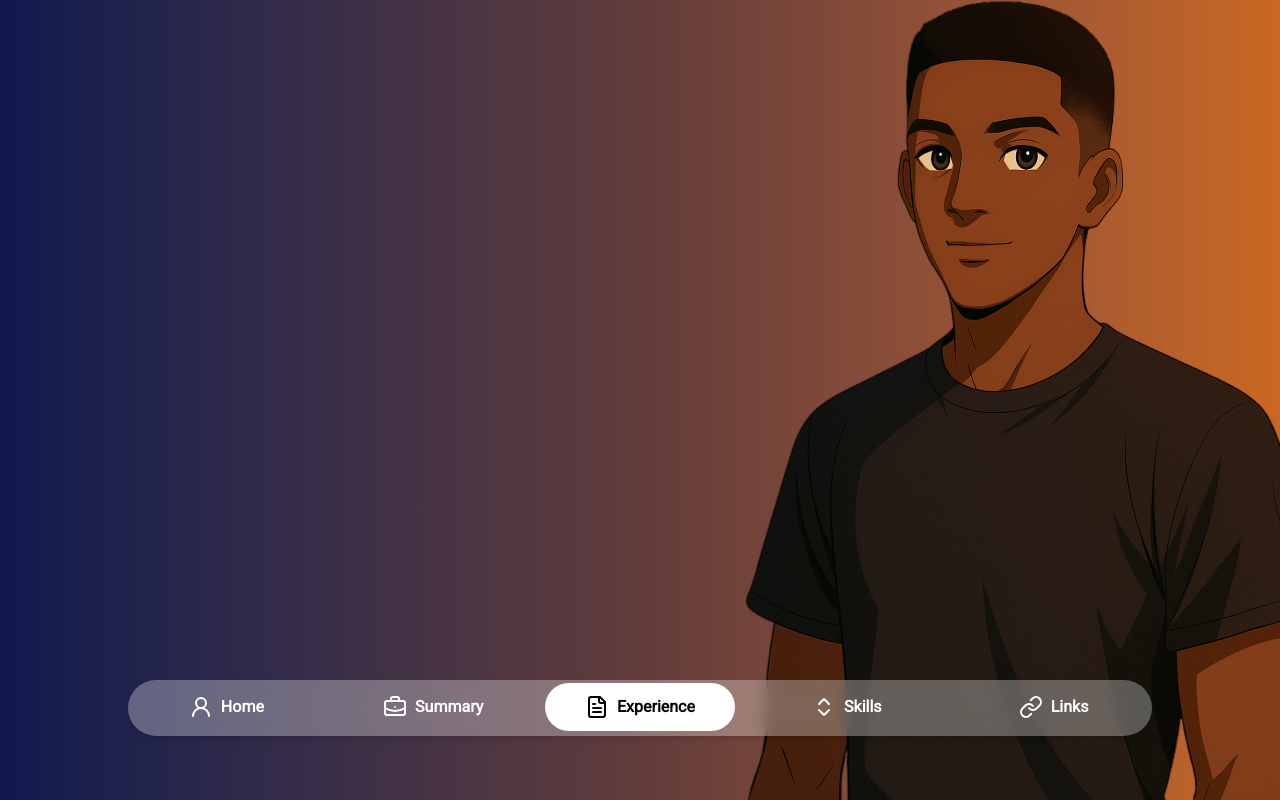
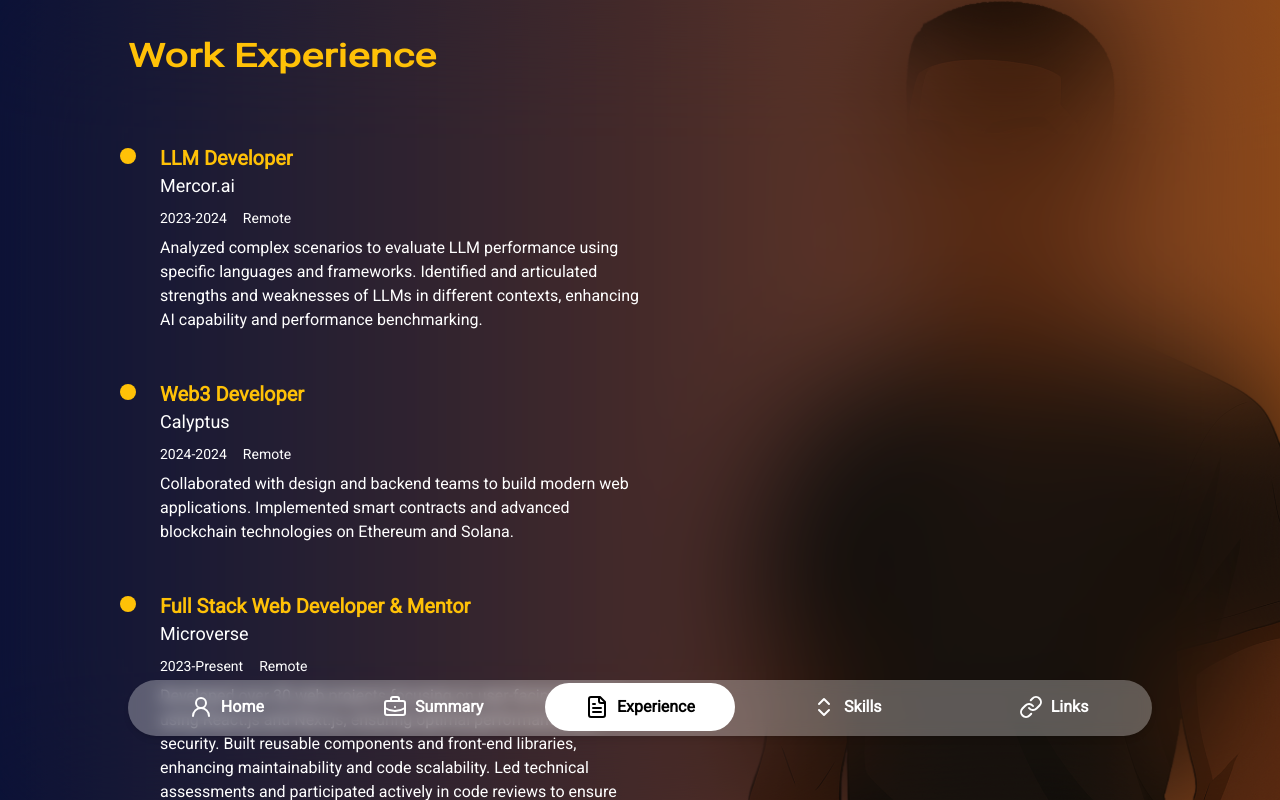
Before and after one commit to Booze33/tebe-folio, a Next.js app: page / in a window 1280 px wide. Both pictures are taken after a click on the button "Experience". Built offline with nearby package versions, Linux system fonts and the light colour scheme.

Commit message:
update experience section

```diff
--- a/components/tabs/Experience.tsx
+++ b/components/tabs/Experience.tsx
@@ -1,9 +1,99 @@
-const Experience = () => {
+"use client";
+
+import React, { useRef } from "react";
+import { motion, useScroll } from "framer-motion";
+import { ScrollArea } from "@/components/ui/scroll-area"
+
+const experiences = [
+  {
+    position: "LLM Developer",
+    company: "Mercor.ai",
+    time: "2023-2024",
+    address: "Remote",
+    description: "Analyzed complex scenarios to evaluate LLM performance using specific languages and frameworks. Identified and articulated strengths and weaknesses of LLMs in different contexts, enhancing AI capability and performance benchmarking."
+  },
+  {
+    position: " Web3 Developer",
+    company: "Calyptus",
+    time: "2024-2024",
+    address: "Remote",
+    description: "Collaborated with design and backend teams to build modern web applications. Implemented smart contracts and advanced blockchain technologies on Ethereum and Solana."
+  },
+  {
+    position: "Full Stack Web Developer & Mentor",
+    company: "Microverse",
+    time: "2023-Present",
+    address: "Remote",
+    description: "Developed over 30 web projects focusing on user-facing features using React.js and Next.js, ensuring optimal performance and security. Built reusable components and front-end libraries, enhancing maintainability and code scalability.  Led technical assessments and participated actively in code reviews to ensure high-quality standards. Engaged in pair-programming and mentoring, enhancing peer learning and engineering maturity across teams."
+  }
+];
+
+interface ExperienceItemProps {
+  position: string;
+  company: string;
+  time: string;
+  address: string;
+  description: string;
+}
+
+const ExperienceItem: React.FC<ExperienceItemProps> = ({ position, company, time, address, description }) => {
+
   return (
-    <div className="h-screen bg-transparent w-full px-[1rem] sm:px-[8rem] pt-[2rem]">
-
+    <div className="mb-12 relative w-full sm:w-[40vw]">
+      <div className="ml-8 relative">
+        <div className="absolute -left-10 top-1 w-4 h-4 rounded-full bg-[#ffc107]" />
+        <h3 className="text-[#ffc107] text-xl font-bold">{position}</h3>
+        <h4 className="text-white text-lg mb-2">{company}</h4>
+        <div className="flex flex-wrap gap-x-4 text-white text-sm mb-2">
+          <span>{time}</span>
+          <span>{address}</span>
+        </div>
+        <p className="text-white text-base">{description}</p>
+      </div>
     </div>
-  )
+  );
 };
 
-export default Experience
+const Experience = () => {
+  const ref = useRef<HTMLDivElement>(null);
+  const containerRef = useRef<HTMLDivElement>(null);
+
+  const { scrollYProgress } = useScroll({
+    target: ref,
+    offset: ["start start", "end end"],
+    container: containerRef
+  });
+
+  return (
+    <div
+      ref={containerRef}
+      className="h-screen overflow-y-auto bg-black/30 backdrop-blur-3xl w-full px-[1rem] sm:px-[8rem] pt-[2rem] pb-[4rem] z-0"
+    >
+      <div className="relative" ref={ref}>
+        <h1 className="mb-[4rem] text-[#ffc107] text-justify text-[32px] font-black scale-x-[1.3] origin-left">Work Experience</h1>
+
+        <div className="relative">
+          <motion.div
+            style={{ scaleY: scrollYProgress }}
+            className="absolute left-0 top-2 w-1 h-full origin-top bg-gray-300"
+          />
+
+          {experiences.map((experience, index) => (
+            <ExperienceItem
+              key={index}
+              position={experience.position}
+              company={experience.company}
+              time={experience.time}
+              address={experience.address}
+              description={experience.description}
+            />
+          ))}
+
+          <h1 className="mb-[4rem] text-[#ffc107] text-justify text-[30px] font-black scale-x-[1.3] origin-left ml-[2rem]">Highlited Projects</h1>
+        </div>
+      </div>
+    </div>
+  );
+};
+
+export default Experience;
--- a/text.ts
+++ b/text.ts
@@ -1,158 +1,111 @@
-'use client';
+"use client";
 
-import { useRef } from "react";
-import { motion, useScroll } from 'framer-motion';
-import Navbar from "../components/Navbar";
-import CVButton from "@/components/CVButton";
-import { useInView } from "react-intersection-observer";
+import React, { RefObject, useRef } from "react";
+import { motion, useScroll } from "framer-motion";
+import { ScrollArea } from "@/components/ui/scroll-area"
 
-const Home: React.FC = () => {
-  const refs = {
-    home: useRef<HTMLElement>(null),
-    summary: useRef<HTMLElement>(null),
-    experience: useRef<HTMLElement>(null),
-    skills: useRef<HTMLElement>(null),
-    links: useRef<HTMLElement>(null)
-  };
+const experiences = [
+  {
+    position: "Senior Software Developer",
+    company: "TechInnovate Solutions",
+    time: "2021-Present",
+    address: "Remote",
+    description: "Led development of customer-facing applications using React, Next.js and TypeScript. Implemented responsive designs and optimized performance across all platforms."
+  },
+  {
+    position: "Frontend Developer",
+    company: "Digital Crafters Inc",
+    time: "2018-2021",
+    address: "Boston, MA",
+    description: "Collaborated with design and backend teams to build modern web applications. Specialized in creating interactive UI components and implementing complex animations."
+  },
+  {
+    position: "Web Developer",
+    company: "CreativeWeb Agency",
+    time: "2016-2018",
+    address: "New York, NY",
+    description: "Developed and maintained client websites across various industries. Utilized HTML, CSS, JavaScript and modern frameworks to deliver responsive and accessible web solutions."
+  },
+  {
+    position: "Senior Software Developer",
+    company: "TechInnovate Solutions",
+    time: "2021-Present",
+    address: "Remote",
+    description: "Led development of customer-facing applications using React, Next.js and TypeScript. Implemented responsive designs and optimized performance across all platforms."
+  },
+  {
+    position: "Frontend Developer",
+    company: "Digital Crafters Inc",
+    time: "2018-2021",
+    address: "Boston, MA",
+    description: "Collaborated with design and backend teams to build modern web applications. Specialized in creating interactive UI components and implementing complex animations."
+  },
+  {
+    position: "Web Developer",
+    company: "CreativeWeb Agency",
+    time: "2016-2018",
+    address: "New York, NY",
+    description: "Developed and maintained client websites across various industries. Utilized HTML, CSS, JavaScript and modern frameworks to deliver responsive and accessible web solutions."
+  }
+];
 
-  const scrollToSection = (ref: React.RefObject<HTMLElement>) => {
-    ref.current?.scrollIntoView({ behavior: "smooth" });
-  };
+interface ExperienceItemProps {
+  position: string;
+  company: string;
+  time: string;
+  address: string;
+  description: string;
+}
 
-  const [homeRef, homeInView] = useInView({ threshold: 0.5 });
-  const [summaryRef, summaryInView] = useInView({ threshold: 0.75 });
-  const [experienceRef, experienceInView] = useInView({ threshold: 0.75 });
-  const [skillsRef, skillsInView] = useInView({ threshold: 0.75 });
-  const [linksRef, linksInView] = useInView({ threshold: 0.5 });
-
-  const { scrollYProgress } = useScroll({
-    target: experienceRef,
-    offset: ["start end"],
-  });
-
-  const shouldFadeOut = homeInView || linksInView;
-
+const ExperienceItem: React.FC<ExperienceItemProps> = ({ position, company, time, address, description }) => {
   return (
-    <div className="w-[100vw] py-[2rem]">
-      <section
-        ref={(node) => {
-          refs.home.current = node;
-          homeRef(node);
-        }}
-        id="home"
-        className="h-screen bg-transparent w-full px-[1rem] sm:px-[8rem]"
-      >
-        <div className="flex flex-row justify-between items-center w-[100%] mb-[4rem] h-[3rem]">
-          <div className="flex flex-row items-center">
-            <div className="relative flex mr-4">
-              <div className="absolute inline-flex w-2 h-2 bg-green-500 rounded-full animate-ping opacity-75" />
-              <div className="relative inline-flex w-[6px] h-[6px] rounded-full bg-green-500" />
-            </div>
-            <h4 className="text-[#fff] text-justify font-bold sm:text-[16px] text-[14px]">
-              Open To Work
-            </h4>
-          </div>
-          <CVButton />
+    <div className="mb-12 relative">
+      <div className="ml-8 relative">
+        <div className="absolute -left-10 top-1 w-4 h-4 rounded-full bg-[#ffc107]" />
+        <h3 className="text-[#ffc107] text-xl font-bold">{position}</h3>
+        <h4 className="text-white text-lg mb-2">{company}</h4>
+        <div className="flex flex-wrap gap-x-4 text-white text-sm mb-2">
+          <span>{time}</span>
+          <span>{address}</span>
         </div>
-
-        <div className="flex flex-col justify-start mt-[15rem] sm:mt-[12rem] items-start w-[100%] mb-[2rem]">
-          <h2 className="text-[#ffc107] text-justify text-[16px] md:text-[28px] md-[2rem] font-black">SOFTWARE DEVELOPER</h2>
-          <h1 className="text-[#fff] text-justify text-[36px] hidden md:flex md:text-[68px] font-black scale-x-[1.3] origin-left text-shadow">Tebe Tisloh</h1>
-          <h1 className="text-[#fff] text-justify text-[48px] md:hidden inline md:text-[44px] font-black scale-x-[1.5] md:scale-x-[1.3] origin-left text-shadow">Tebe <br /> Tisloh</h1>
-        </div>
-      </section>
-
-      <section
-        ref={(node) => {
-          refs.summary.current = node;
-          summaryRef(node);
-        }}
-        id="summary"
-        className={`h-[100%] w-full px-[1rem] sm:px-[8rem] py-[3rem] transition-all duration-500 ${
-          shouldFadeOut ? "bg-transparent backdrop-blur-none" : "bg-black/30 backdrop-blur-3xl"
-        }`}
-      >
-        <div className="sm:w-[40vw] w-[100%] flex flex-col justify-start mt-[3rem]">
-          <h1 className="mb-[4rem] text-[#ffc107] text-justify text-[32px] font-black scale-x-[1.3] origin-left">Summary</h1>
-          <p className="text-[#fff] text-[16px] text-justify mb-4">
-            I am an experienced and detail-oriented Software Developer dedicated to creating intuitive and impactful digital experiences. Over the years, I have honed my skills in user research, wireframing, prototyping, and visual design, always striving to balance user needs with business objectives. My passion lies in understanding how people interact with technology and crafting solutions that are both functional and aesthetically pleasing.
-          </p>
-          <p className="text-[#fff] text-[16px] text-justify">
-            I have collaborated with diverse teams, including developers, marketers, and product managers, to bring concepts to life, ensuring seamless integration of design and functionality. My design philosophy centers on empathy and innovation—placing the user at the heart of every decision while leveraging the latest tools and trends to stay ahead in the field.
-          </p>
-          <div className="w-[100%] border-[#ffc107] border-l-2 border-solid mt-[4rem] pl-[2rem]">
-            <p className="text-[#fff] text-[28px] text-justify mb-4">
-              Driven by a curiosity to learn and improve, I continuously explore new tools and methodologies to enhance my work. Whether working on web applications, mobile interfaces, or design systems, I am committed to delivering high-quality results that make a difference for users and businesses alike.
-            </p>
-          </div>
-        </div>
-      </section>
-
-      <section
-        ref={(node) => {
-          refs.experience.current = node;
-          experienceRef(node);
-        }}
-        id="experience"
-        className={`h-screen w-full px-[1rem] sm:px-[8rem] py-[3rem] transition-all duration-500 ${
-          shouldFadeOut ? "bg-transparent backdrop-blur-none" : "bg-black/30 backdrop-blur-3xl"
-        }`}
-      >
-        <div className="sm:w-[50vw] w-[100%] flex flex-col justify-start mt-[3rem]">
-          <h1 className="mb-[4rem] text-[#ffc107] text-justify text-[32px] font-black scale-x-[1.3] origin-left">Work Experience</h1>
-          <motion.div
-            id="scroll-indicator"
-            style={{
-              scaleY: scrollYProgress,
-              position: "fixed",
-              originY: 0,
-              backgroundColor: "#ffc107",
-              width: "4px",
-              height: "100vh",
-              left: "3",
-
-            }}
-          />
-        </div>
-      </section>
-
-      <section
-        ref={(node) => {
-          refs.skills.current = node;
-          skillsRef(node);
-        }}
-        id="skills"
-        className={`h-screen w-full px-[1rem] sm:px-[8rem] py-[3rem] transition-all duration-500 ${
-          shouldFadeOut ? "bg-transparent backdrop-blur-none" : "bg-black/30 backdrop-blur-3xl"
-        }`}
-      >
-        <div className="sm:w-[50vw] w-[100%] flex flex-col justify-start mt-[3rem]">
-          <h1 className="mb-[4rem] text-[#ffc107] text-justify text-[32px] font-black scale-x-[1.3] origin-left">Skills</h1>
-          <p className="text-[#fff] text-[16px] text-justify">
-            Skills Section Content
-          </p>
-        </div>
-      </section>
-
-      <section
-        ref={(node) => {
-          refs.links.current = node;
-          linksRef(node);
-        }}
-        id="links"
-        className="h-screen w-full px-[1rem] sm:px-[8rem] py-[3rem] bg-transparent"
-      >
-        <div className="sm:w-[50vw] w-[100%] flex flex-col justify-start mt-[3rem]">
-          <h1 className="mb-[4rem] text-[#ffc107] text-justify text-[32px] font-black scale-x-[1.3] origin-left">Links</h1>
-          <p className="text-[#fff] text-[16px] text-justify">
-            Links Section Content
-          </p>
-        </div>
-      </section>
-
-      <Navbar scrollToSection={scrollToSection} refs={refs} />
+        <p className="text-white text-base">{description}</p>
+      </div>
     </div>
   );
 };
 
-export default Home;
+const Experience = () => {
+  const ref = useRef<HTMLDivElement>(null);
+  const { scrollYProgress } = useScroll({
+    target: ref,
+    offset: ["start start", "end end"],
+  });
+
+  return (
+    <ScrollArea className="h-screen bg-black/30 backdrop-blur-3xl w-full px-4 sm:px-8 pt-8 pb-16 z-0">
+      <div ref={ref} className="relative">
+        <h1 className="mb-16 text-[#ffc107] text-justify text-3xl font-black scale-x-110 origin-left">Work Experience</h1>
+
+        {/* Single timeline line that scales based on scroll position */}
+        <motion.div
+          style={{ scaleY: scrollYProgress }}
+          className="absolute left-7 sm:left-9 top-0 w-1 h-full origin-top bg-white"
+        />
+
+        {/* Experience items */}
+        {experiences.map((experience, index) => (
+          <ExperienceItem
+            key={index}
+            position={experience.position}
+            company={experience.company}
+            time={experience.time}
+            address={experience.address}
+            description={experience.description}
+          />
+        ))}
+      </div>
+    </ScrollArea>
+  );
+};
+
+export default Experience;
```
Also changed, not shown: 1 other file (tests, documents, lock files or other folders).
